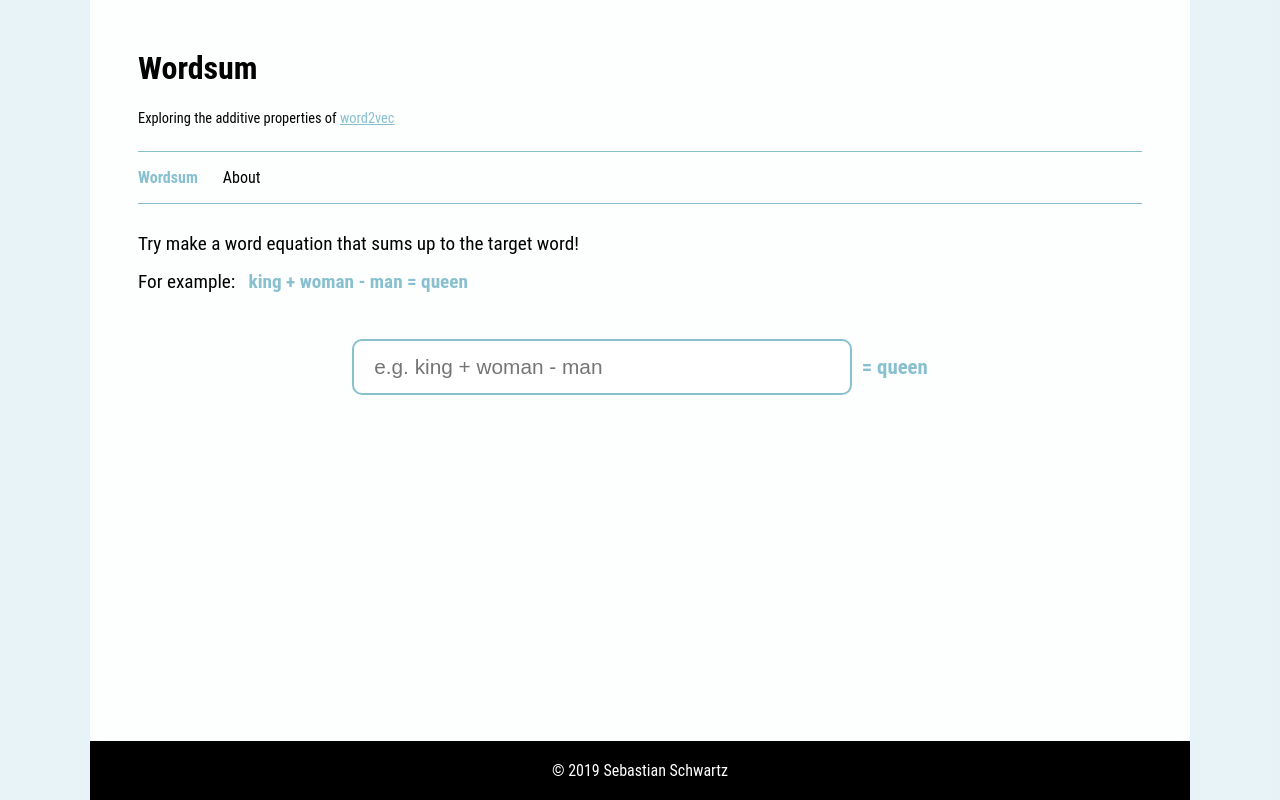
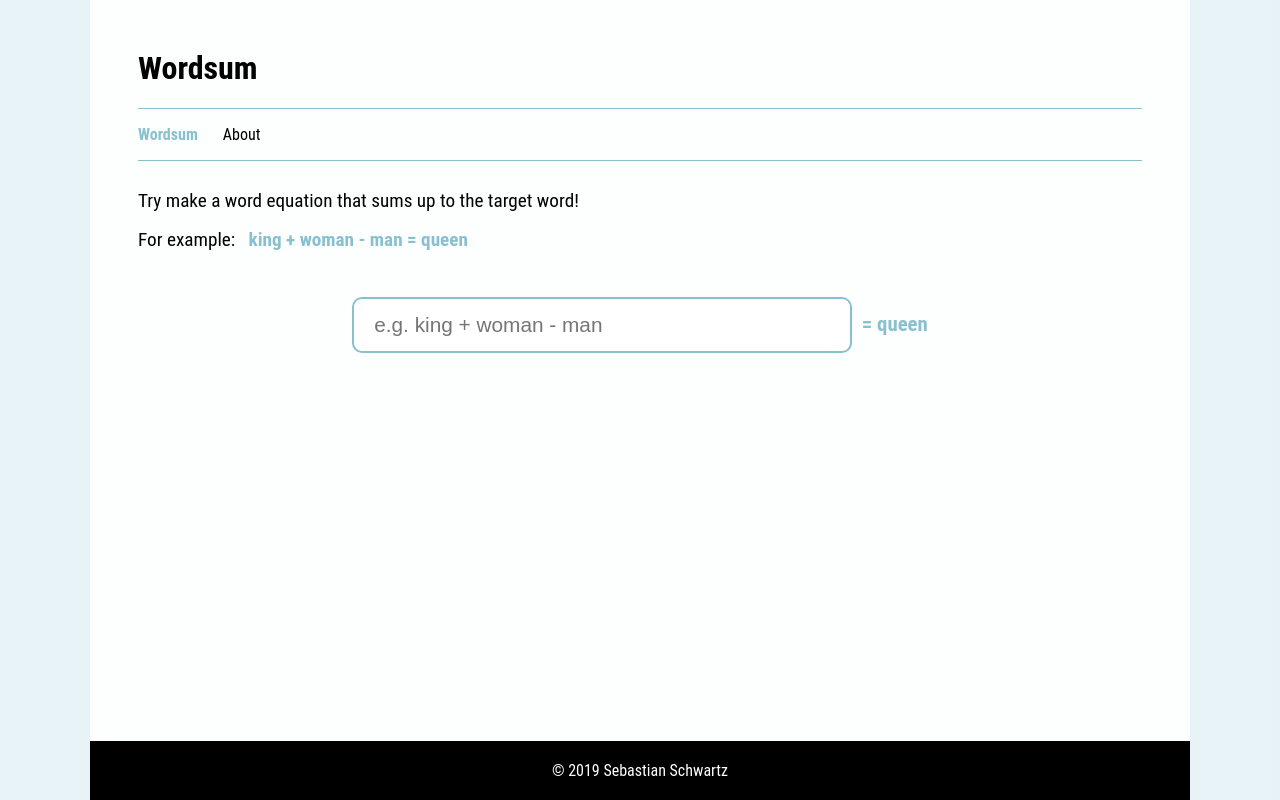
Before and after one commit to saschwartz/wordsum, a Vue app in the folder frontend/: page /#/wordsum in a window 1280 px wide. Built offline with nearby package versions, Linux system fonts and the light colour scheme.

Commit message:
ditch tagline

```diff
--- a/frontend/src/App.vue
+++ b/frontend/src/App.vue
@@ -4,9 +4,6 @@
       div#main-content-inner
         div#page-content
           h1 Wordsum
-          p#tagline
-            | Exploring the additive properties of
-            a(href='https://en.wikipedia.org/wiki/Word2vec', target='_blank') word2vec
           div#nav-container
             hr
             div#nav-links
@@ -92,14 +89,6 @@ export default {
       padding-left: 3rem;
       padding-right: 3rem;
       margin-top: 30px;
-
-      h1 {
-        margin-bottom: 0px;
-      }
-
-      #tagline {
-        font-size: 0.9rem;
-      }
     }
   }
 }
--- a/frontend/src/views/Wordsum.vue
+++ b/frontend/src/views/Wordsum.vue
@@ -15,7 +15,6 @@
 
 <script>
 import { apiClient } from '@/api'
-import styles from '@/styles/variables.scss'
 
 export default {
   name: 'wordsum',
```
